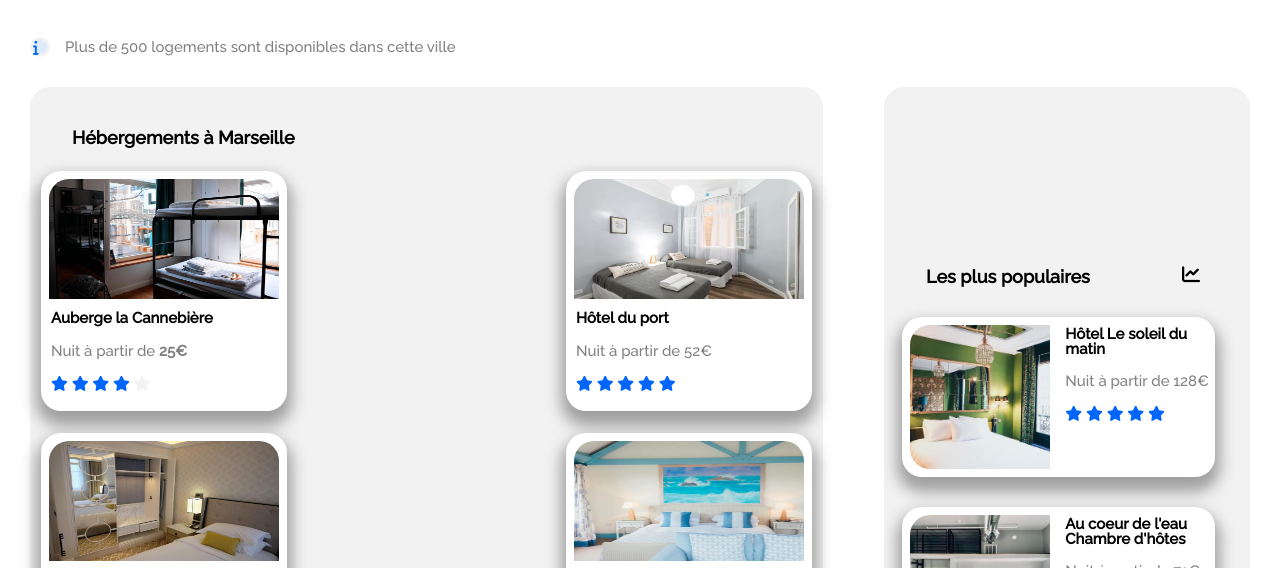
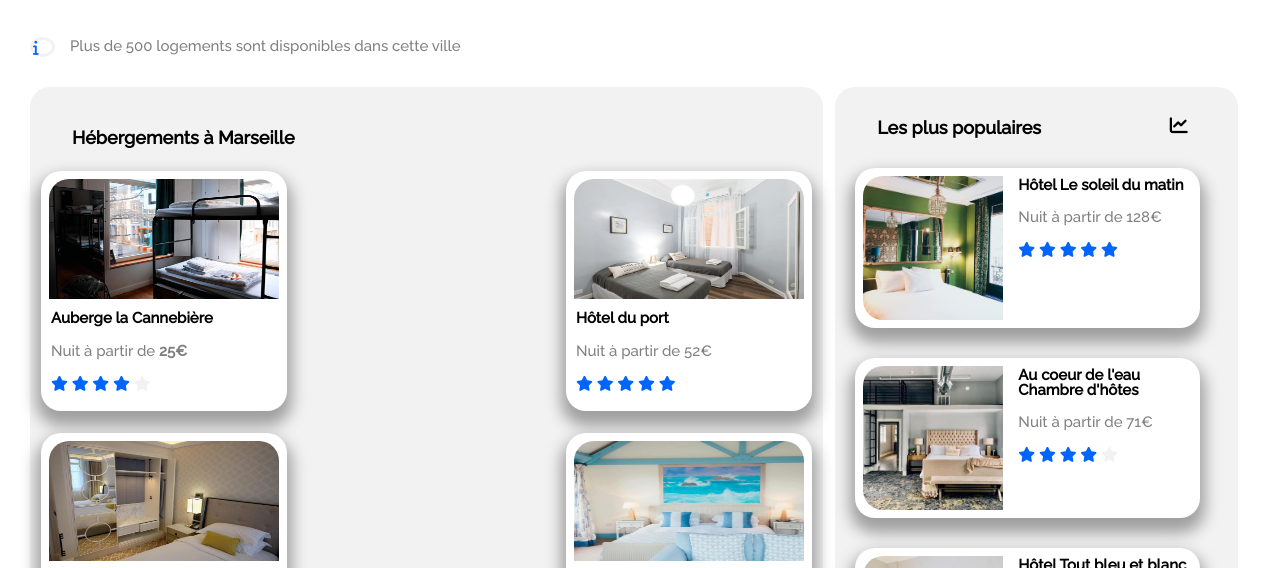
Before and after one commit to AndyMalonda/P2_malonda_code, a plain HTML site: page index.html in a window 1280 px wide. Shown: the part 314-882 px from the top of the page. Drawn offline with Linux system fonts and the light colour scheme.

Commit message:
commit 3
almost done

```diff
--- a/css/mobile.css
+++ b/css/mobile.css
@@ -59,6 +59,10 @@ header, main {
 #page-header p {
     text-align: center;
     font-size: 30px;
+}
+
+p#info-text {
+    font-size: 20px;
 
 }
 
@@ -165,6 +169,7 @@ header, main {
 
 #hosting-main .card img {
     width: 100%;
+    max-width: 605px;
     height: 200px;
     object-fit: cover;
 }
--- a/css/style.css
+++ b/css/style.css
@@ -197,17 +197,18 @@ input::placeholder {
 }
 
 
+/* info text */
+
 #info-text {
     display: flex;
-    align-items: center;
+    align-items: flex-start;
     margin: 30px 0;
 }
 
 .fa-info {
     height: 20px;
-    width: 20px;
+    width: 25px;
     color: var(--main-color);
-    background-color: var(--secondary-color);
     border: 3px solid var(--bg-color);
     border-radius: 100%;
     display: flex;
@@ -292,20 +293,17 @@ input::placeholder {
 /* most popular */
 
 #most-popular {
-    display: flex;
-    flex-wrap: wrap;
-    justify-content: space-between;
-    align-content: center;
     background-color: var(--bg-color);
     border-radius: 20px;
-    width: 30%;
+    width: 33%;
+    margin: 0 auto;
 }
 
 #most-popular header {
     display: flex;
     justify-content: space-between;
     flex-basis:100%;
-    margin: auto 0px 30px 12px;
+    margin: 30px 0px 30px 12px;
     font-size: large;
     font-weight: bold;
     max-height: 21px;
```
